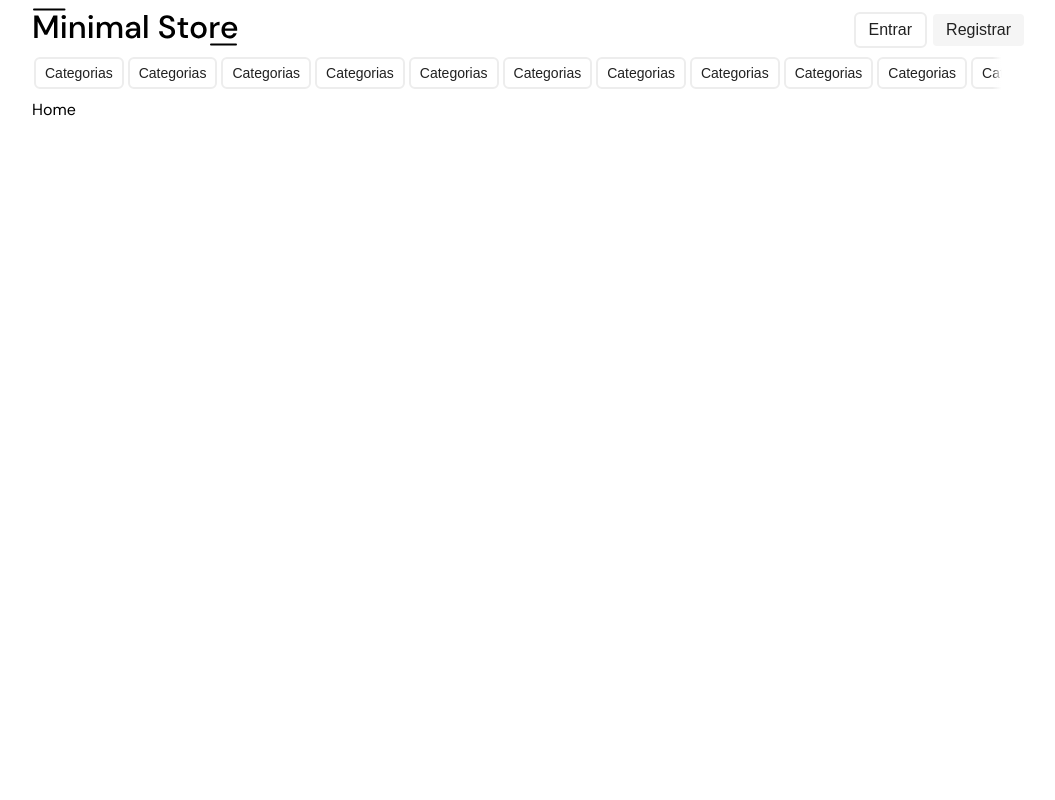
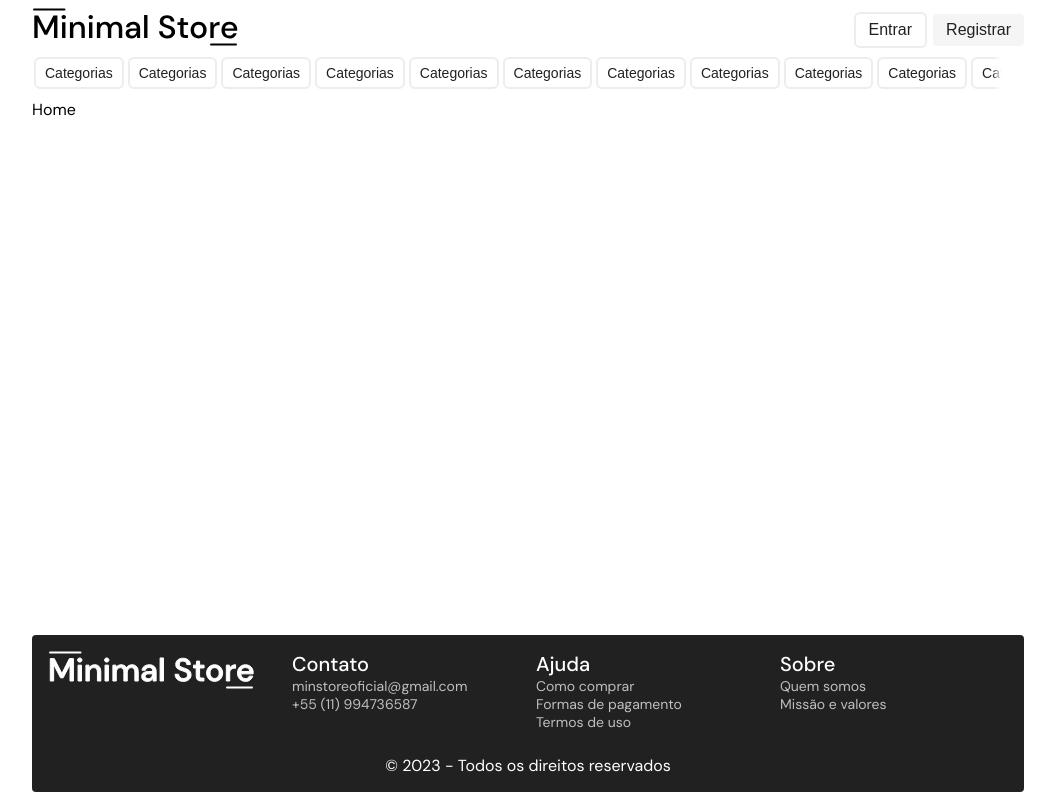
Before and after one commit to leeool/minimal-store-client, a React (Vite) app: page / in a window 1280 px wide. Shown: the whole page, without its empty margins (112-1167 px from the left). Built offline with nearby package versions, Linux system fonts and the light colour scheme; some icons are missing.

Commit message:
✨ feat: add footer

```diff
--- a/src/Layout.tsx
+++ b/src/Layout.tsx
@@ -1,3 +1,4 @@
+import Footer from "@interfaces/Footer"
 import Header from "@interfaces/Header"
 import { Content, MainContainer } from "@styles/styled"
 import React from "react"
@@ -10,6 +11,7 @@ const Layout = () => {
       <Content>
         <Outlet />
       </Content>
+      <Footer />
     </MainContainer>
   )
 }
--- /dev/null
+++ b/src/interfaces/Footer/Footer.styled.tsx
@@ -0,0 +1,49 @@
+import styled from "styled-components"
+
+export const Container = styled.footer`
+  display: grid;
+  width: 100%;
+  color: ${({ theme }) => theme.text.white};
+  margin-bottom: 0.5rem;
+
+  svg,
+  path {
+    fill: ${({ theme }) => theme.text.white};
+    stroke: ${({ theme }) => theme.text.white};
+  }
+`
+
+export const Content = styled.ul`
+  display: grid;
+  grid-template-columns: repeat(4, 1fr);
+  gap: 1rem;
+  border-radius: 0.25rem;
+  padding: 1rem;
+  background-color: ${({ theme }) => theme.bg.primary};
+`
+
+export const Item = styled.li`
+  width: 100%;
+
+  & > li {
+    font-size: 1.25rem;
+    font-weight: 500;
+  }
+
+  ul li {
+    color: ${({ theme }) => theme.text.secondary};
+    font-size: 0.875rem;
+    cursor: pointer;
+
+    &:hover {
+      color: ${({ theme }) => theme.text.white};
+    }
+  }
+`
+
+export const Rights = styled.p`
+  grid-column: 1 / -1;
+  grid-row: 2;
+  justify-self: center;
+  margin-top: 0.5rem;
+`
--- /dev/null
+++ b/src/interfaces/Footer/Footer.tsx
@@ -0,0 +1,38 @@
+import React from "react"
+import { Container, Content, Item, Rights } from "./Footer.styled"
+import Logo from "@components/Logo"
+
+const Footer = () => {
+  return (
+    <Container>
+      <Content>
+        <Logo />
+        <Item>
+          <li>Contato</li>
+          <ul>
+            <li>minstoreoficial@gmail.com</li>
+            <li>+55 (11) 994736587</li>
+          </ul>
+        </Item>
+        <Item>
+          <li>Ajuda</li>
+          <ul>
+            <li>Como comprar</li>
+            <li>Formas de pagamento</li>
+            <li>Termos de uso</li>
+          </ul>
+        </Item>
+        <Item>
+          <li>Sobre</li>
+          <ul>
+            <li>Quem somos</li>
+            <li>Missão e valores</li>
+          </ul>
+        </Item>
+        <Rights>© 2023 - Todos os direitos reservados</Rights>
+      </Content>
+    </Container>
+  )
+}
+
+export default Footer
--- /dev/null
+++ b/src/interfaces/Footer/index.ts
@@ -0,0 +1,3 @@
+import Footer from "./Footer"
+
+export default Footer
--- a/src/styles/global.tsx
+++ b/src/styles/global.tsx
@@ -6,6 +6,7 @@ const GlobalStyle = createGlobalStyle`
     margin: 0;
     padding: 0;
     text-decoration: none;
+    list-style: none;
   }
 
   body {
--- a/src/styles/styled.tsx
+++ b/src/styles/styled.tsx
@@ -8,6 +8,7 @@ export const MainContainer = styled.div`
   justify-items: center;
   max-width: 62rem;
   margin: 0 auto;
+  height: 100vh;
 `
 
 export const Content = styled.div`
```
